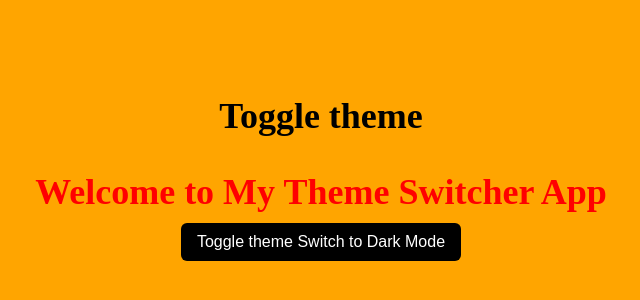
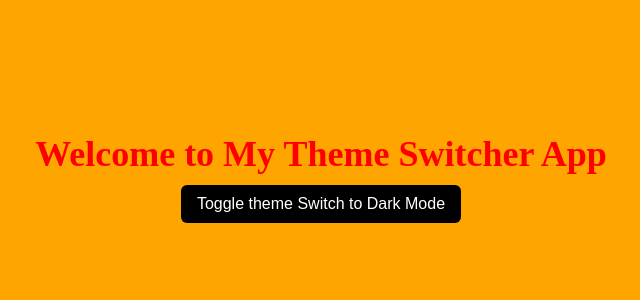
Before and after one commit to saumya-30-verma/Toggle-theme, a React (Vite) app: page / in a window 1280 px wide. Shown: the part 292-592 px from the top of the page, without its empty margins (319-959 px from the left). Built offline with nearby package versions, Linux system fonts and the light colour scheme.

Commit message:
Update App.jsx

```diff
--- a/src/App.jsx
+++ b/src/App.jsx
@@ -24,7 +24,6 @@ function App() {
   return (
   <ThemeContext.Provider value={{ theme, setTheme }}>
     <div id="container" style={{ padding: "50px" }}>
-      <h1>Toggle theme</h1>
       <ChildA />
     </div>
   </ThemeContext.Provider>
```
